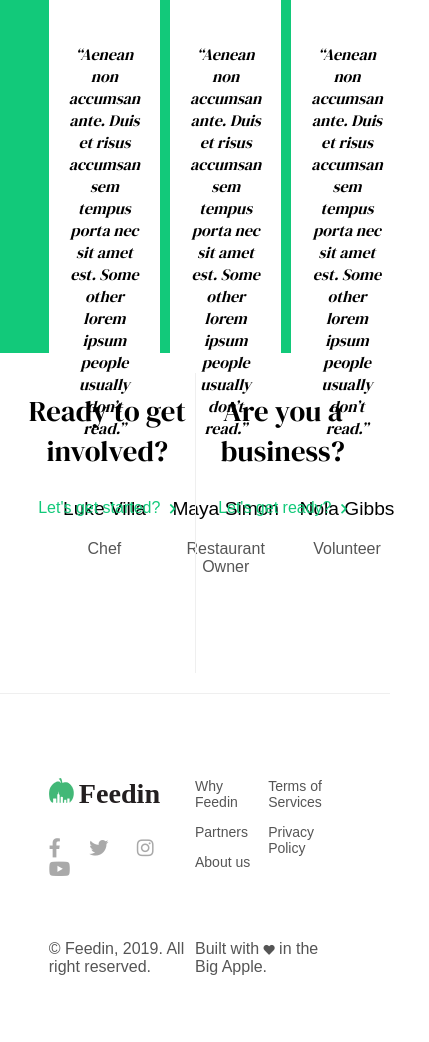
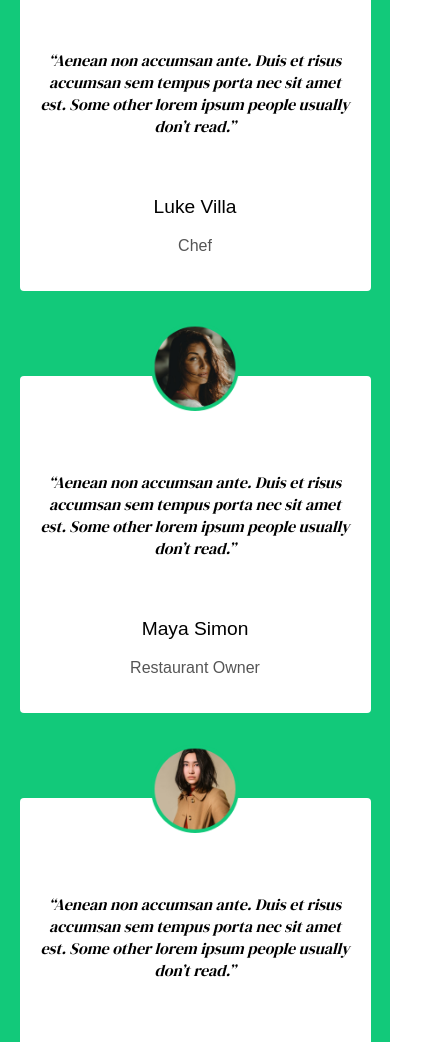
Before and after one commit to sadate11/feedin, a plain HTML site: page index.html in a window 390 px wide. Shown: the part 4867-5909 px from the top of the page, 429 px wide, since content can reach past the window. Before the commit the page ends 5859 px from the top, so only its background shows below. Drawn offline with nearby package versions, Linux system fonts and the light colour scheme; a web font is replaced by a local one.

Commit message:
mobile responsive design

```diff
--- a/css/partials/_layout.scss
+++ b/css/partials/_layout.scss
@@ -4,6 +4,10 @@ body {
 
 a {
     text-decoration: none;
+}
+
+.main-container {
+    overflow: hidden;
 }
 
 
@@ -149,7 +153,7 @@ a {
 }
 
 .partner-img {
-    padding: 40px;
+    margin: 0 auto;
 }
 
 .testimonials {
@@ -379,9 +383,8 @@ a .fab {
   }
 
   .section.two {
-      grid-template-columns: 1fr;
+      display: block;
   }
-
 
 
   .section div:nth-of-type(1) {
@@ -408,7 +411,67 @@ a .fab {
 }
 
 .partner-img {
-    width: 75%;
+    width: 50%;
+}
+
+.testimonials-container {
+    width: 90%;
+    display: grid;
+    grid-template-columns: 1fr;
+}
+
+.testimonials {
+    height: auto;
+}
+
+.testimonial-box {
+    margin-bottom: 10vh;
+}
+
+.partners-section {
+    margin: 0 auto;
+    height: auto;
+    padding-bottom: 8vh;
+}
+
+.engage {
+    display: grid;
+    grid-template-columns: 1fr;
+}
+
+.engage-divider {
+    height: 1px;
+}
+
+.people-engage {
+    padding-bottom: 6vh;
+}
+
+.footer-container {
+    grid-template-columns: 1fr;
+    width: 90%;
+    margin: 0 auto;
+    text-align: center;
+}
+
+.footer-container div:nth-child(1) {
+    order: 2;
+}
+
+
+.footer-list-item {
+    font-size: 16px;
+}
+
+.footer-right {
+    text-align: center;
+    grid-template-columns: 1fr;
+    padding-bottom: 8vh;
+}
+
+.footer-bottom {
+    grid-template-columns: 1fr;
+    text-align: center;
 }
 
 
@@ -418,4 +481,5 @@ a .fab {
 
 
 
+
 }
--- a/index.html
+++ b/index.html
@@ -41,7 +41,7 @@
             </div>
 
             <div class="image-box">
-                <img  id="landing-img" src="/assets/man-dog.svg" alt="man with his dog">
+                <img  id="landing-img" src="assets/man-dog.svg" alt="man with his dog">
 
             </div>
 
```
Also changed, not shown: css/style.css, 1 other file.
